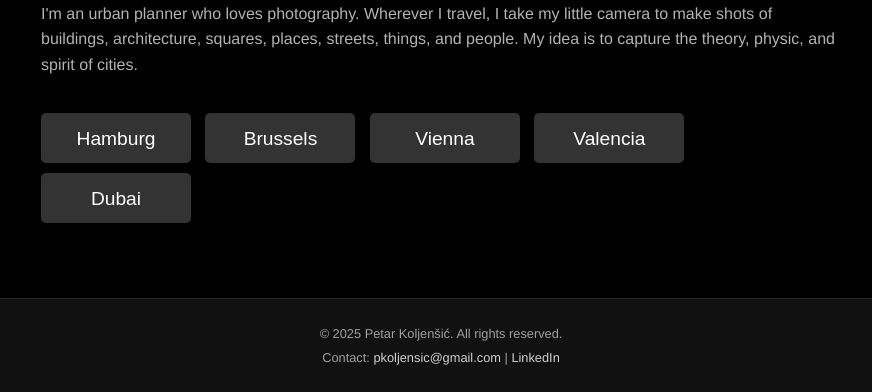
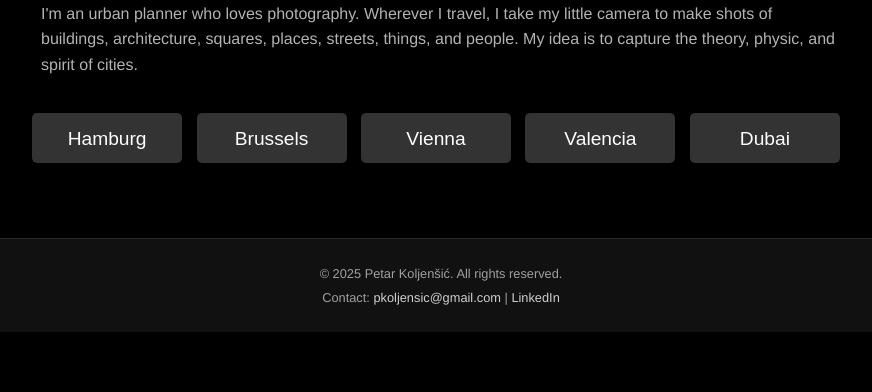
Before and after one commit to PeterKammLab/urbanphoto, a plain HTML site: page index.html in a window 1280 px wide. Shown: the part 731-1123 px from the top of the page, without its empty margins (199-1071 px from the left). After the commit the page ends 1063 px from the top, so only its background shows below. Drawn offline with Linux system fonts and the light colour scheme.

Commit message:
City Selection Buttons Update

```diff
--- a/index.html
+++ b/index.html
@@ -38,13 +38,15 @@
             line-height: 1.6;
             color: rgba(255, 255, 255, 0.7); /* Slight transparency */
         }
-        .city-selection {
-            margin-top: 30px;
-            text-align: left; /* Align content to the left */
-            max-width: 800px;
-            margin-left: auto;
-            margin-right: auto;
-        }
+
+	.city-selection {
+	    margin-top: 30px;
+	    text-align: center; /* Center align the buttons */
+	    max-width: 100%; /* Expand container width to fit all buttons */
+	    white-space: nowrap; /* Prevent wrapping of buttons to the next line */
+	    overflow-x: auto; /* Add scrolling if necessary */
+	}
+
         .city-selection button {
 	    display: inline-block; /* Inline buttons for same-line display */
 	    margin: 5px 10px 5px 0; /* Adjust spacing between buttons */
```
